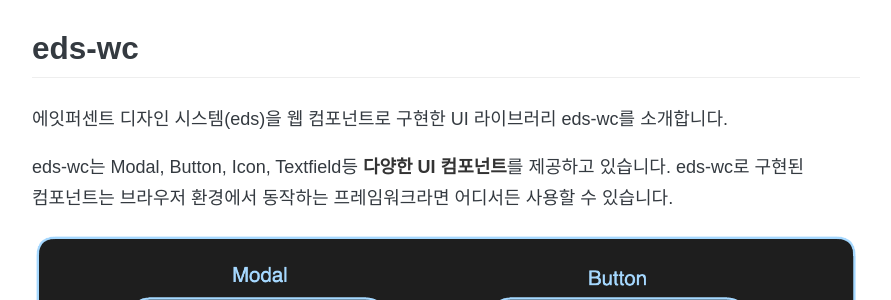
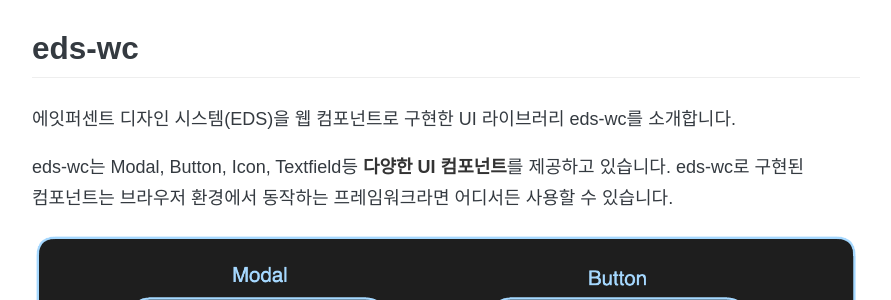
Before and after one commit to 8percent/8percent.github.io, a Jekyll site: the page built from _posts/2024-07-09-edswc.md, in a window 1280 px wide and 900 px high, scrolled down 3255 px. Shown: the part 151-451 px from the top of the window, without its empty margins (194-1085 px from the left). Built offline with Jekyll 4.4.1, drawn with Linux system fonts in a browser that asks for light colours; some web fonts are replaced.

Commit message:
docs: 용어표기 수정

```diff
--- a/_posts/2024-07-09-edswc.md
+++ b/_posts/2024-07-09-edswc.md
@@ -101,7 +101,7 @@
 
 ## eds-wc
 
-에잇퍼센트 디자인 시스템(eds)을 웹 컴포넌트로 구현한 UI 라이브러리 eds-wc를 소개합니다.
+에잇퍼센트 디자인 시스템(EDS)을 웹 컴포넌트로 구현한 UI 라이브러리 eds-wc를 소개합니다.
 
 eds-wc는 Modal, Button, Icon, Textfield등 **다양한 UI 컴포넌트**를 제공하고 있습니다. eds-wc로 구현된 컴포넌트는 브라우저 환경에서 동작하는 프레임워크라면 어디서든 사용할 수 있습니다.
 
```
